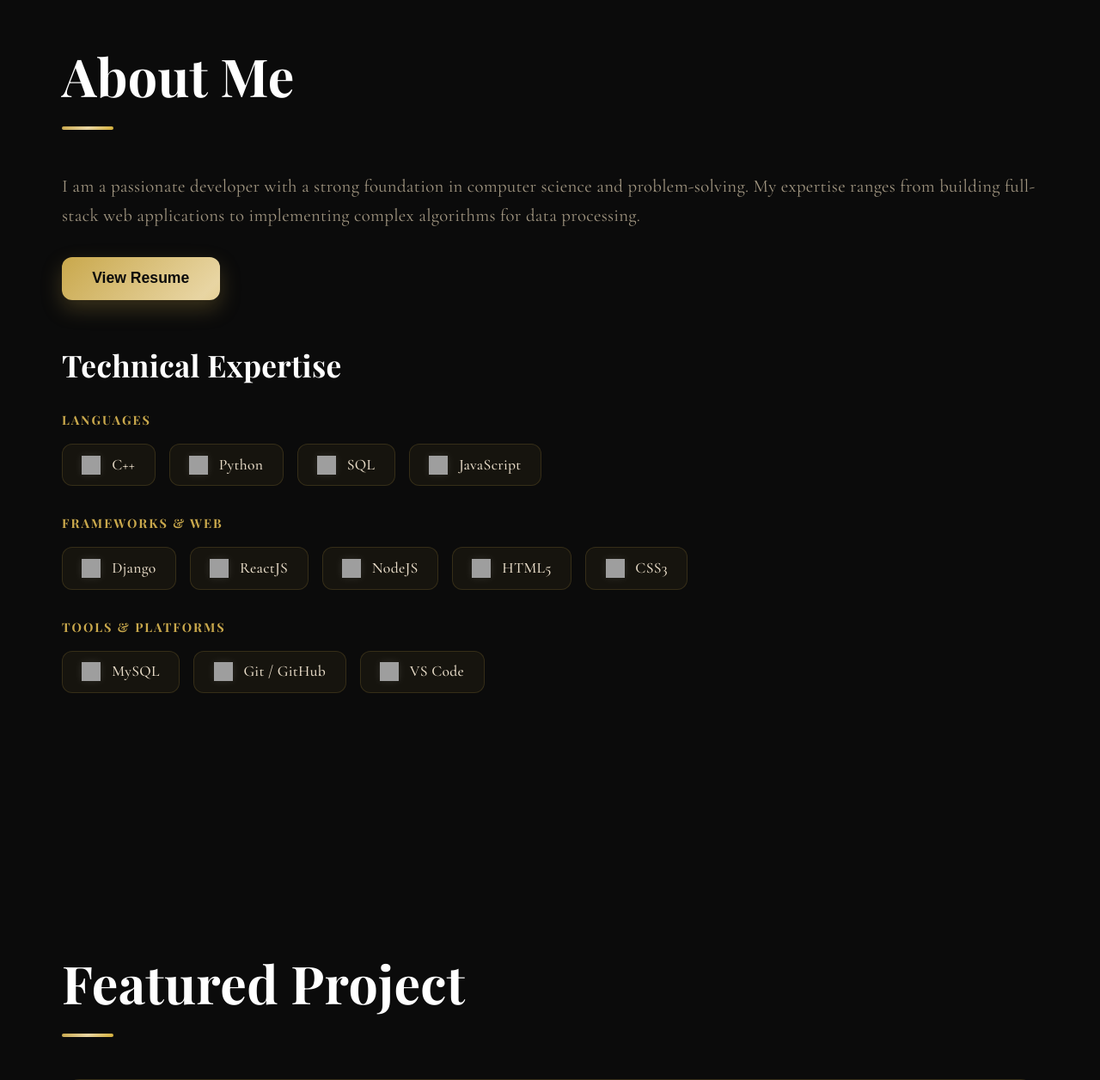
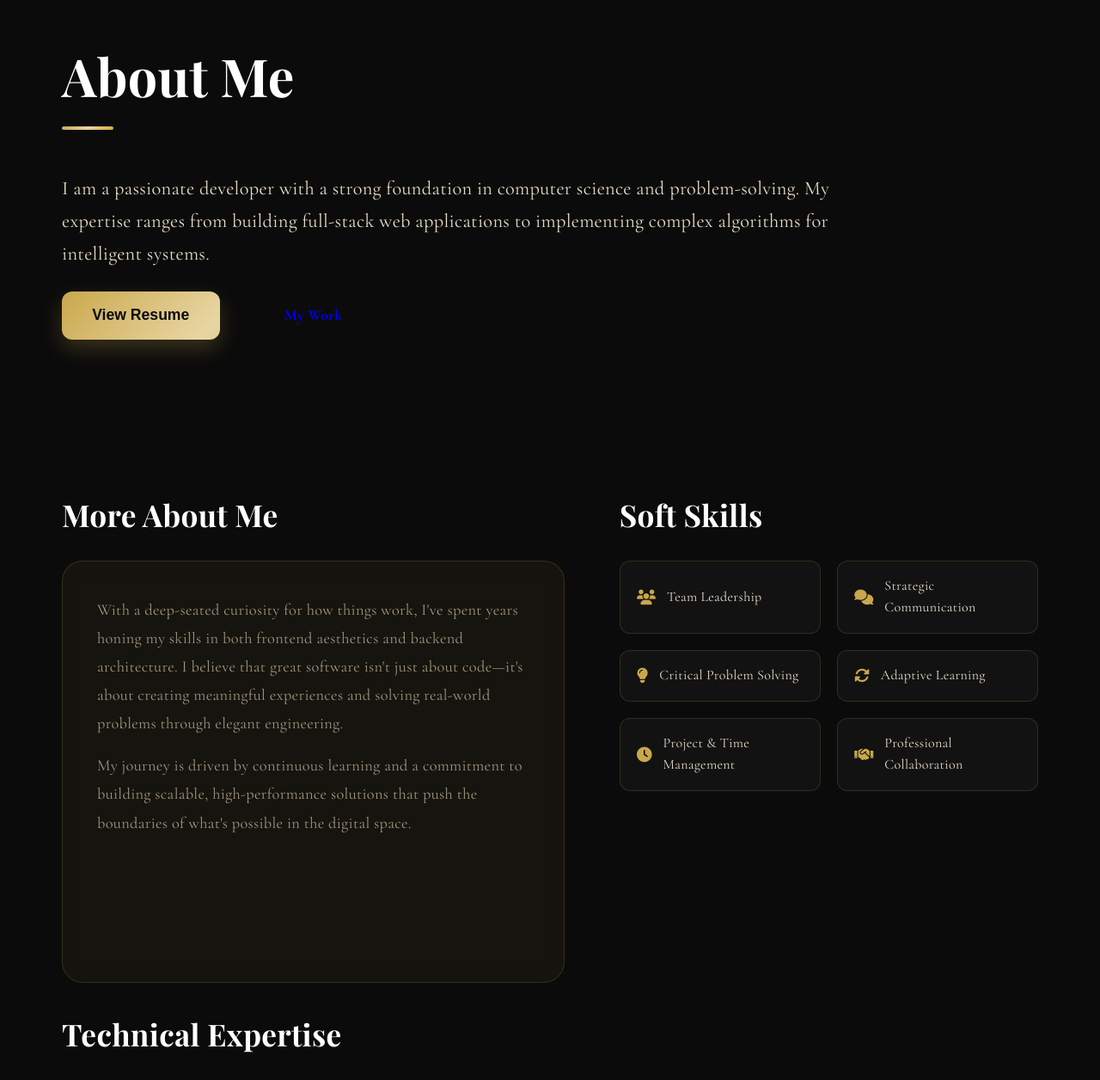
Before and after one commit to radhakrishna52/Portfolio, a Django app: page / in a window 1280 px wide. Shown: the part 889-2145 px from the top of the page at 86% size. Run offline with Django 5.2, Linux system fonts and the light colour scheme; grey boxes are pictures that could not be loaded.

Commit message:
Expand About Me section: dual-column Bio and Soft Skills

```diff
--- a/static/css/styles.css
+++ b/static/css/styles.css
@@ -358,14 +358,86 @@ h4,
 
 /* About & Skills */
 .about-grid {
-    display: grid;
+    display: flex;
+    flex-direction: column;
     gap: 3rem;
 }
 
-.about-text p {
-    font-size: 1.3rem;
+.about-main-text {
+    max-width: 900px;
+}
+
+.about-main-text p {
+    font-size: 1.4rem;
+    color: var(--text-main);
+    line-height: 1.7;
+    margin-bottom: 1.5rem;
+}
+
+.about-details-grid {
+    display: grid;
+    grid-template-columns: 1.2fr 1fr;
+    gap: 4rem;
+    margin-top: 2rem;
+}
+
+.about-card-mini {
+    padding: 2.5rem;
+    height: 100%;
+}
+
+.about-card-mini p {
+    font-size: 1.15rem;
     color: var(--text-muted);
-    margin-bottom: 2rem;
+    line-height: 1.8;
+}
+
+.soft-skills-container {
+    display: grid;
+    grid-template-columns: repeat(auto-fit, minmax(200px, 1fr));
+    gap: 1.2rem;
+}
+
+.soft-skill-tag {
+    background: rgba(255, 255, 255, 0.03);
+    border: 1px solid var(--glass-border);
+    padding: 1rem 1.2rem;
+    border-radius: 12px;
+    font-size: 1rem;
+    color: var(--text-main);
+    display: flex;
+    align-items: center;
+    gap: 0.8rem;
+    transition: var(--transition);
+}
+
+.soft-skill-tag i {
+    color: var(--primary);
+    font-size: 1.1rem;
+}
+
+.soft-skill-tag:hover {
+    background: rgba(201, 168, 76, 0.08);
+    border-color: var(--primary);
+    transform: translateY(-3px);
+}
+
+.skills-grid-wrapper {
+    display: grid;
+    grid-template-columns: repeat(3, 1fr);
+    gap: 2.5rem;
+}
+
+@media (max-width: 1024px) {
+    .about-details-grid {
+        grid-template-columns: 1fr;
+        gap: 2.5rem;
+    }
+
+    .skills-grid-wrapper {
+        grid-template-columns: 1fr;
+        gap: 2rem;
+    }
 }
 
 .subsection-title {
--- a/templates/base.html
+++ b/templates/base.html
@@ -6,7 +6,7 @@
     <meta name="viewport" content="width=device-width, initial-scale=1.0">
     <title>{% block title %}Portfolio{% endblock %}</title>
     {% load static %}
-    <link rel="stylesheet" href="{% static 'css/styles.css' %}?v=7">
+    <link rel="stylesheet" href="{% static 'css/styles.css' %}?v=8">
     <link rel="preconnect" href="https://fonts.googleapis.com">
     <link rel="preconnect" href="https://fonts.gstatic.com" crossorigin>
     <link
--- a/templates/index.html
+++ b/templates/index.html
@@ -24,33 +24,57 @@
     <div class="container">
         <h2 class="section-heading reveal-from-left">About Me</h2>
         <div class="about-grid reveal-fade-up">
-            <div class="about-text">
+            <div class="about-main-text">
                 <p>I am a passionate developer with a strong foundation in computer science and problem-solving. My
                     expertise ranges from building full-stack web applications to implementing complex algorithms for
-                    data processing.</p>
-                <div class="cta-buttons" style="margin-top: 1.5rem; margin-bottom: 2rem;">
+                    intelligent systems.</p>
+
+                <div class="cta-buttons" style="margin-top: 1.5rem; margin-bottom: 3rem;">
                     <button id="viewResumeBtn" class="btn btn-primary">View Resume</button>
+                    <a href="#projects" class="btn btn-outline" style="margin-left: 1rem;">My Work</a>
                 </div>
+            </div>
+
+            <div class="about-details-grid">
+                <div class="details-column reveal-from-left">
+                    <h3 class="subsection-title">More About Me</h3>
+                    <div class="glass-card about-card-mini">
+                        <p>With a deep-seated curiosity for how things work, I've spent years honing my skills in both frontend aesthetics and backend architecture. I believe that great software isn't just about code—it's about creating meaningful experiences and solving real-world problems through elegant engineering.</p>
+                        <p style="margin-top: 1rem;">My journey is driven by continuous learning and a commitment to building scalable, high-performance solutions that push the boundaries of what's possible in the digital space.</p>
+                    </div>
+                </div>
+
+                <div class="details-column reveal-from-right">
+                    <h3 class="subsection-title">Soft Skills</h3>
+                    <div class="soft-skills-container">
+                        <div class="soft-skill-tag luxe-shimmer"><i class="fas fa-users"></i> Team Leadership</div>
+                        <div class="soft-skill-tag luxe-shimmer"><i class="fas fa-comments"></i> Strategic Communication</div>
+                        <div class="soft-skill-tag luxe-shimmer"><i class="fas fa-lightbulb"></i> Critical Problem Solving</div>
+                        <div class="soft-skill-tag luxe-shimmer"><i class="fas fa-sync-alt"></i> Adaptive Learning</div>
+                        <div class="soft-skill-tag luxe-shimmer"><i class="fas fa-clock"></i> Project & Time Management</div>
+                        <div class="soft-skill-tag luxe-shimmer"><i class="fas fa-handshake"></i> Professional Collaboration</div>
+                    </div>
+                </div>
+            </div>
+
+            <div class="technical-expertise-section reveal-fade-up" style="margin-top: 4rem; width: 100%;">
                 <h3 class="subsection-title">Technical Expertise</h3>
+                <div class="skills-grid-wrapper">
                     <div class="skills-category">
                         <h4>Languages</h4>
                         <div class="skills">
                             <span class="skill-tag"><img src="https://skillicons.dev/icons?i=cpp" alt="C++"> C++</span>
                             <span class="skill-tag"><img src="https://skillicons.dev/icons?i=py" alt="Python"> Python</span>
                             <span class="skill-tag"><img src="https://skillicons.dev/icons?i=mysql" alt="SQL"> SQL</span>
-                        <span class="skill-tag"><img src="https://skillicons.dev/icons?i=js" alt="JavaScript">
-                            JavaScript</span>
+                            <span class="skill-tag"><img src="https://skillicons.dev/icons?i=js" alt="JavaScript"> JavaScript</span>
                         </div>
                     </div>
                     <div class="skills-category">
                         <h4>Frameworks & Web</h4>
                         <div class="skills">
-                        <span class="skill-tag"><img src="https://skillicons.dev/icons?i=django" alt="Django">
-                            Django</span>
-                        <span class="skill-tag"><img src="https://skillicons.dev/icons?i=react" alt="ReactJS">
-                            ReactJS</span>
-                        <span class="skill-tag"><img src="https://skillicons.dev/icons?i=nodejs" alt="NodeJS">
-                            NodeJS</span>
+                            <span class="skill-tag"><img src="https://skillicons.dev/icons?i=django" alt="Django"> Django</span>
+                            <span class="skill-tag"><img src="https://skillicons.dev/icons?i=react" alt="ReactJS"> ReactJS</span>
+                            <span class="skill-tag"><img src="https://skillicons.dev/icons?i=nodejs" alt="NodeJS"> NodeJS</span>
                             <span class="skill-tag"><img src="https://skillicons.dev/icons?i=html" alt="HTML5"> HTML5</span>
                             <span class="skill-tag"><img src="https://skillicons.dev/icons?i=css" alt="CSS3"> CSS3</span>
                         </div>
@@ -58,12 +82,10 @@
                     <div class="skills-category">
                         <h4>Tools & Platforms</h4>
                         <div class="skills">
-                        <span class="skill-tag"><img src="https://skillicons.dev/icons?i=mysql" alt="MySQL">
-                            MySQL</span>
-                        <span class="skill-tag"><img src="https://skillicons.dev/icons?i=git" alt="Git"> Git /
-                            GitHub</span>
-                        <span class="skill-tag"><img src="https://skillicons.dev/icons?i=vscode" alt="VS Code"> VS
-                            Code</span>
+                            <span class="skill-tag"><img src="https://skillicons.dev/icons?i=mysql" alt="MySQL"> MySQL</span>
+                            <span class="skill-tag"><img src="https://skillicons.dev/icons?i=git" alt="Git"> Git / GitHub</span>
+                            <span class="skill-tag"><img src="https://skillicons.dev/icons?i=vscode" alt="VS Code"> VS Code</span>
+                        </div>
                     </div>
                 </div>
             </div>
```
Lines whose indentation alone changed are shown as unchanged.
